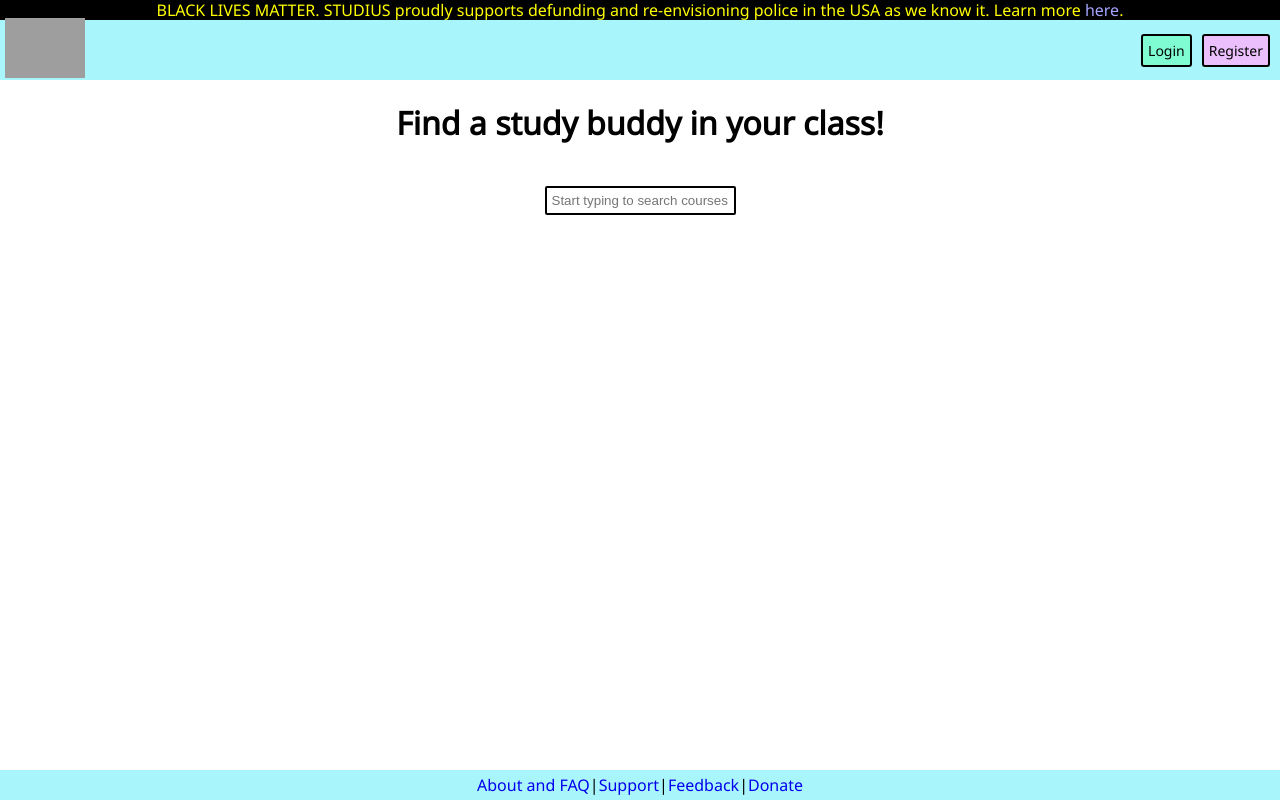
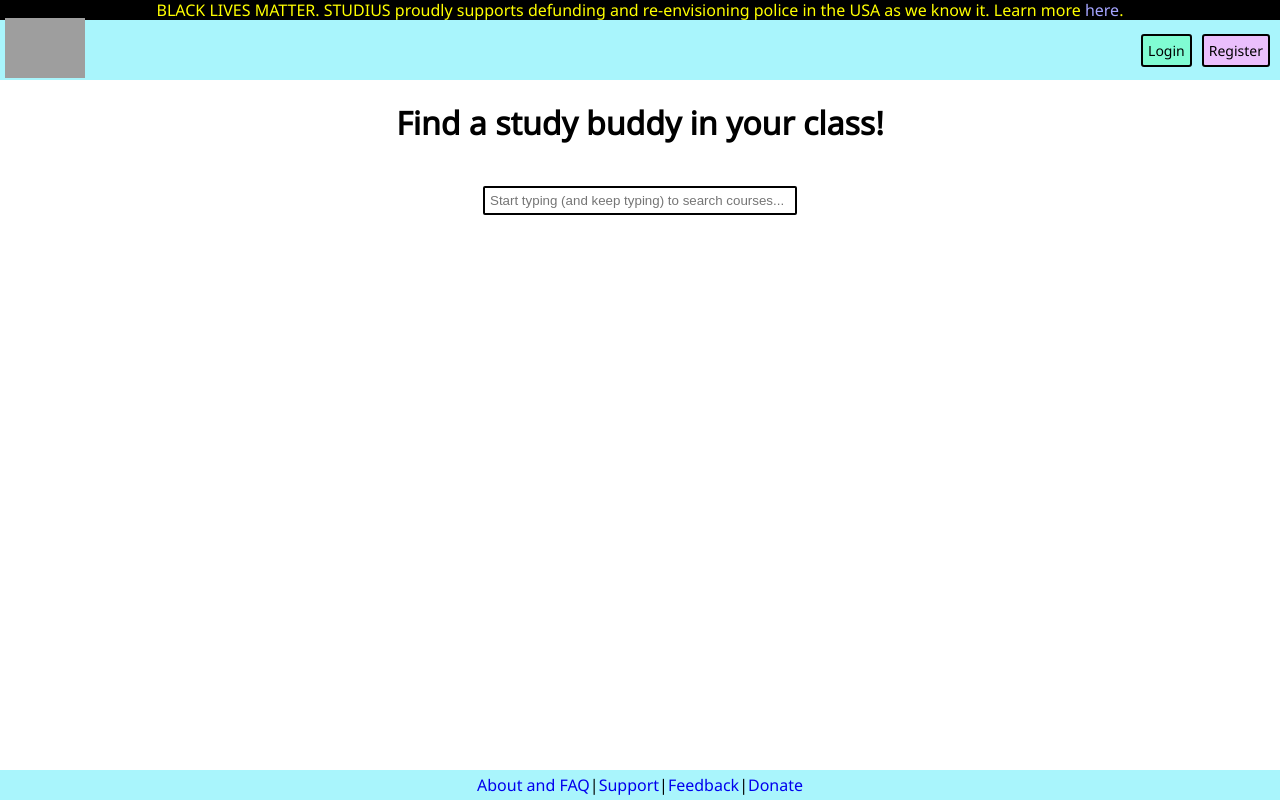
Before and after one commit to jpwall/sbf-frontend, a React (Create React App) app: page / in a window 1280 px wide. Built offline with nearby package versions, Linux system fonts and the light colour scheme; grey boxes are pictures that could not be loaded.

Commit message:
improved instructions for course search

```diff
--- a/src/components/SearchFiltering.js
+++ b/src/components/SearchFiltering.js
@@ -48,7 +48,7 @@ class SearchFiltering extends Component {
         return (
             <React.Fragment>
               <form>
-                <input className="caps" type="text" placeholder="Start typing to search courses..." onChange={e => this.updateSearch(e.target.value)} />
+                <input style={{ width:'300px' }} className="caps" type="text" placeholder="Start typing (and keep typing) to search courses..." onChange={e => this.updateSearch(e.target.value)} />
               </form>
               <div>
                 {
```
